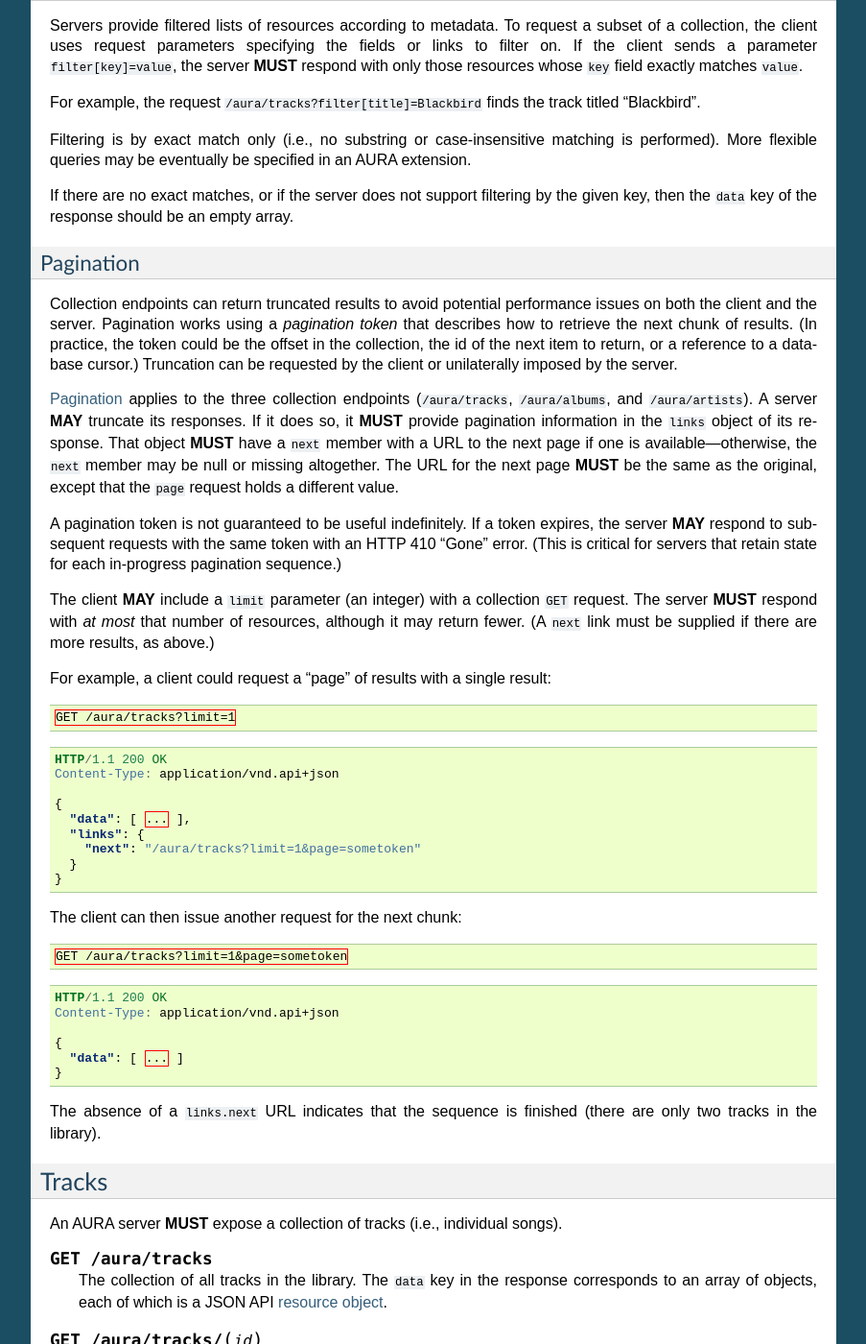
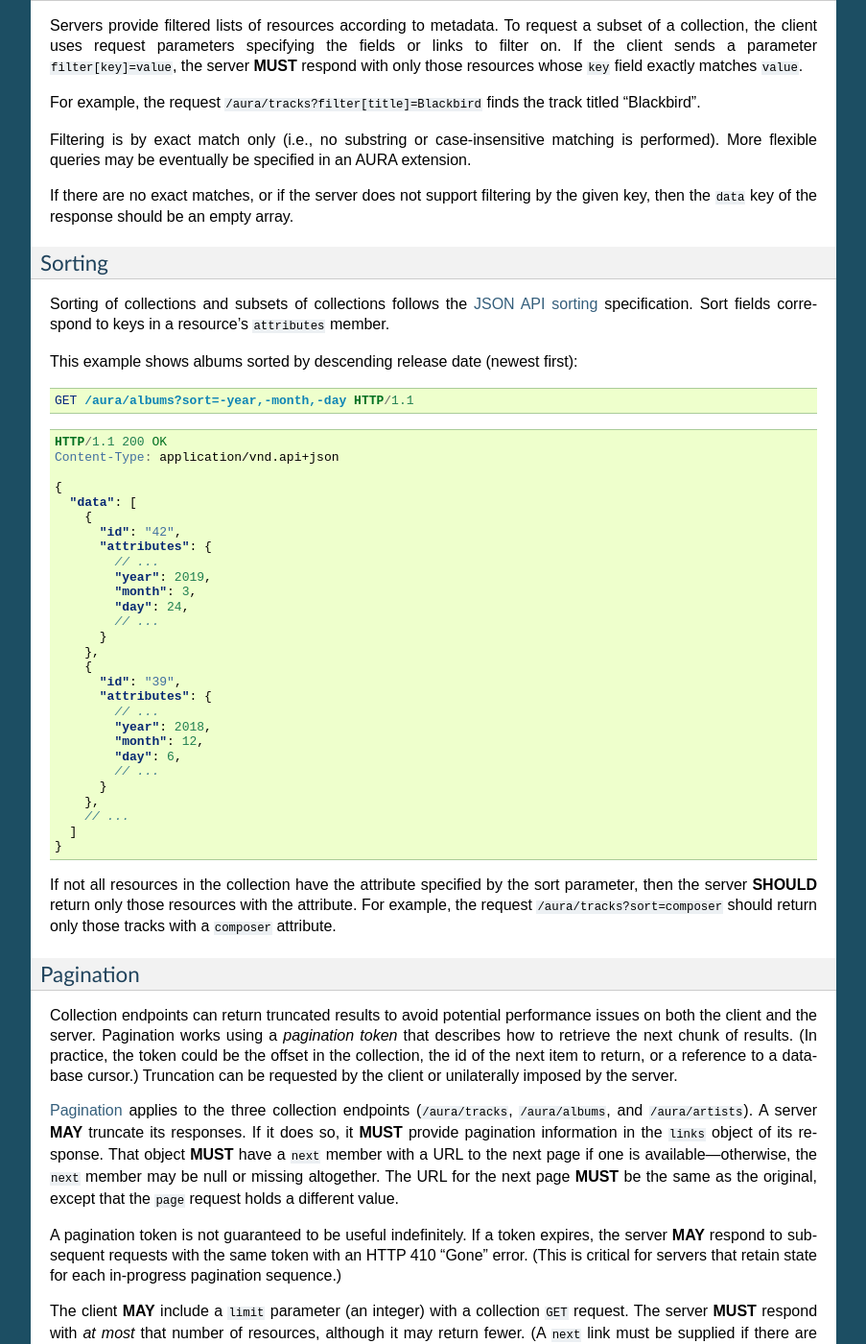
Before and after one commit to beetbox/aura, a Sphinx documentation site: the page built from docs/api.rst, in a window 1280 px wide and 1400 px high, scrolled down 2623 px. Shown: the whole window at 96% size, without its empty margins (198-1101 px from the left). Built offline with Sphinx 7.4.7, drawn with Linux system fonts in a browser that asks for light colours.

Commit message:
Add sorting

```diff
--- a/docs/api.rst
+++ b/docs/api.rst
@@ -210,6 +210,57 @@ in an AURA extension.
 
 If there are no exact matches, or if the server does not support filtering by
 the given key, then the ``data`` key of the response should be an empty array.
+
+Sorting
+'''''''
+
+Sorting of collections and subsets of collections follows the
+`JSON API sorting`_ specification. Sort fields correspond to keys in a
+resource's ``attributes`` member.
+
+This example shows albums sorted by descending release date (newest first):
+
+.. sourcecode:: http
+
+    GET /aura/albums?sort=-year,-month,-day HTTP/1.1
+
+.. sourcecode:: http
+
+    HTTP/1.1 200 OK
+    Content-Type: application/vnd.api+json
+
+    {
+      "data": [
+        {
+          "id": "42",
+          "attributes": {
+            // ...
+            "year": 2019,
+            "month": 3,
+            "day": 24,
+            // ...
+          }
+        },
+        {
+          "id": "39",
+          "attributes": {
+            // ...
+            "year": 2018,
+            "month": 12,
+            "day": 6,
+            // ...
+          }
+        },
+        // ...
+      ]
+    }
+
+If not all resources in the collection have the attribute specified by the sort
+parameter, then the server **SHOULD** return only those resources with the
+attribute. For example, the request ``/aura/tracks?sort=composer`` should
+return only those tracks with a ``composer`` attribute.
+
+.. _JSON API sorting: https://jsonapi.org/format/#fetching-sorting
 
 Pagination
 ''''''''''
```
